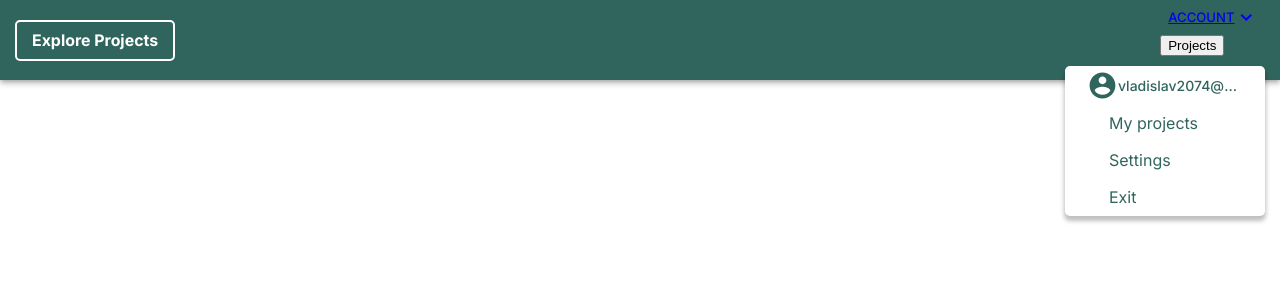
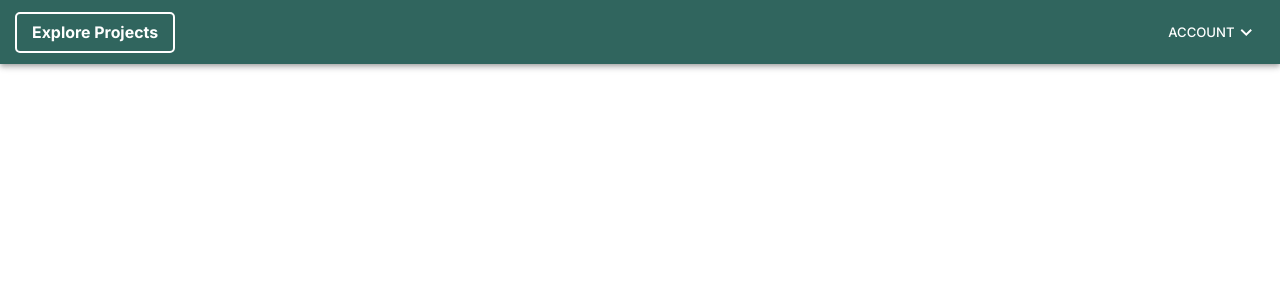
Before and after one commit to MrJustice26/pushstarter, a React (Create React App) app: page /home in a window 1280 px wide. Shown: the top 300 px of the page. Built offline with nearby package versions, Linux system fonts and the light colour scheme.

Commit message:
DROPDOWN almost done | links needed

```diff
--- a/src/components/CustomDropdown.tsx
+++ b/src/components/CustomDropdown.tsx
@@ -1,4 +1,4 @@
-import React from 'react';
+import React, {useEffect, useState} from 'react';
 import ExpandMoreIcon from "@material-ui/icons/ExpandMore";
 import AccountCircleIcon from '@material-ui/icons/AccountCircle';
 import {createStyles, makeStyles, Theme} from "@material-ui/core/styles";
@@ -11,11 +11,11 @@ const useStyles = makeStyles((theme: Theme) =>
             margin: 0,
             padding: 0,
             boxSizing: "border-box",
-            height: '10vh'
+
         },
         button: {
-            border: "none",
-            background: 0,
+            color: "#fff"
+
         },
         link: {
             display: "flex",
@@ -27,19 +27,22 @@ const useStyles = makeStyles((theme: Theme) =>
         },
         list: {
             fontSize: "16px",
-            padding: 0,
+            opacity: 0,
+            transform: 'translateY(-10px)',
+            transition: 'all .4s ease',
+            padding: '10px 0 0',
             position: "absolute",
             background: "#fff",
             marginTop: "10px",
             right: 0,
             width: "200px",
-            height: "150px",
             listStyle: "none",
             display: "flex",
             justifyContent:"space-around",
             flexDirection: "column",
             borderRadius: "5px",
-            boxShadow: "0 4px 4px 1px rgba(0, 0, 0, .25)"
+            boxShadow: "0 4px 4px 1px rgba(0, 0, 0, .25)",
+
         },
         item: {
             display: 'flex',
@@ -48,19 +51,28 @@ const useStyles = makeStyles((theme: Theme) =>
             color: "#30655E",
             padding: "0 22px",
             transition: "background-color .2s",
-            "&:hover": {
+            "&:hover:not(:first-child)": {
                 cursor: "pointer",
                 backgroundColor: "rgba(196, 196, 196, .44)"
+            },
+            "&:last-child": {
+                borderTop: "1px solid #BABABA"
             }
         },
 
         option: {
+            color: "#30655E",
             textDecoration: "none",
-            color: "#30655E",
-            marginLeft: "22px",
+            fontSize: "15px",
             height: "30px",
             display: 'flex',
             alignItems: "center",
+            fontWeight: 500,
+            "&:hover": {
+                "background": "none",
+                "color": "inherit"
+            },
+
 
         },
         avatar: {
@@ -73,6 +85,10 @@ const useStyles = makeStyles((theme: Theme) =>
             overflow: "hidden",
             whiteSpace: "nowrap",
             textOverflow: "ellipsis"
+        },
+        active: {
+            opacity: 1,
+            transform: 'translateY(0)',
         }
 
     }),
@@ -80,14 +96,18 @@ const useStyles = makeStyles((theme: Theme) =>
 
 const CustomDropdown = () => {
 
+
+
+    const [isDisabled, setIsDisabled] = useState<boolean>(false)
+
     const classes = useStyles()
+
 
     return (
         <div className={classes.dropdown}>
-            <Button ><a href="#" className={classes.link}>Account <ExpandMoreIcon /></a></Button>
+            <Button className={classes.button} onClick={() => setIsDisabled(val => !val)}>Account <ExpandMoreIcon /></Button>
             <div className={classes.options}>
-                <button>Projects</button>
-                <ul className={classes.list}>
+                <ul className={!isDisabled ? classes.list : `${classes.list} ${classes.active}`}>
                     <li className={classes.item}><AccountCircleIcon className={classes.avatar}/> <span className={classes.userName}>vladislav2074@gmail.com</span></li>
                     <li className={classes.item}><a className={classes.option} href="#">My projects</a></li>
                     <li className={classes.item}><a className={classes.option} href="#">Settings</a></li>
```
